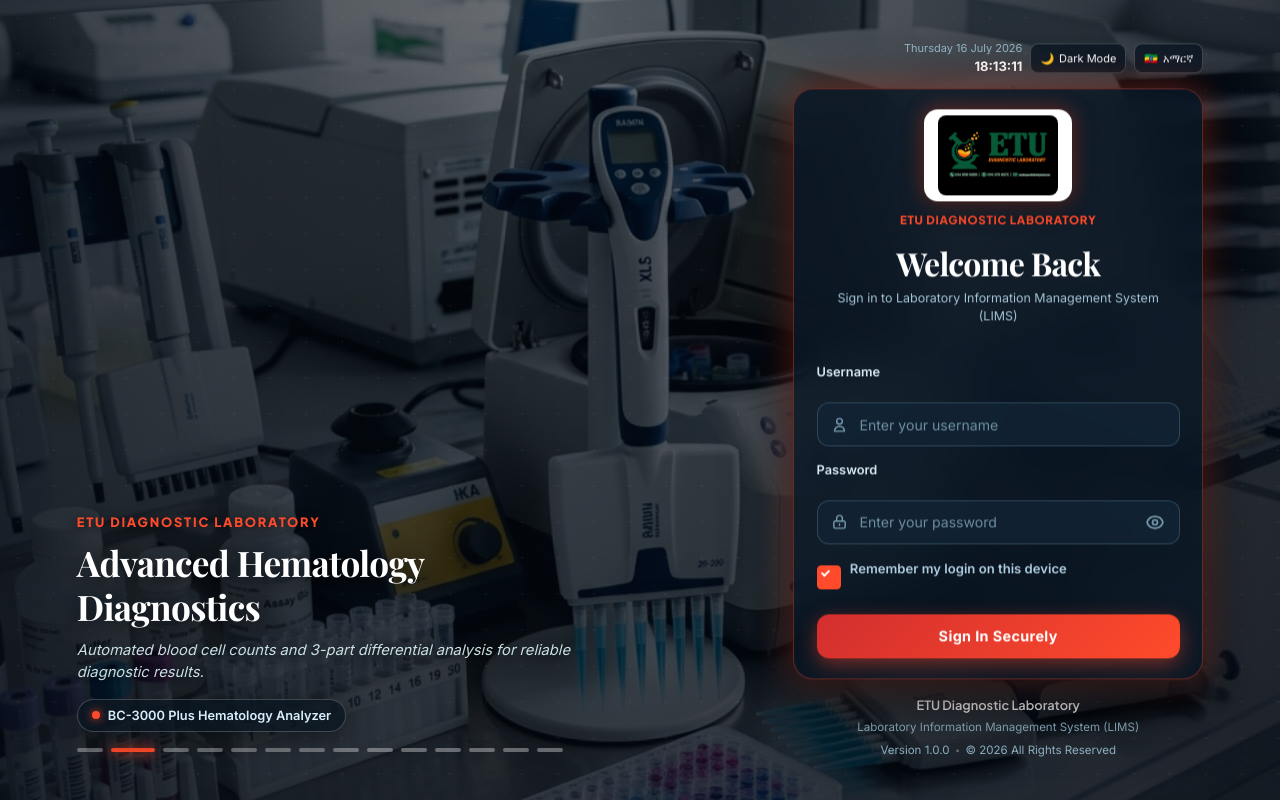
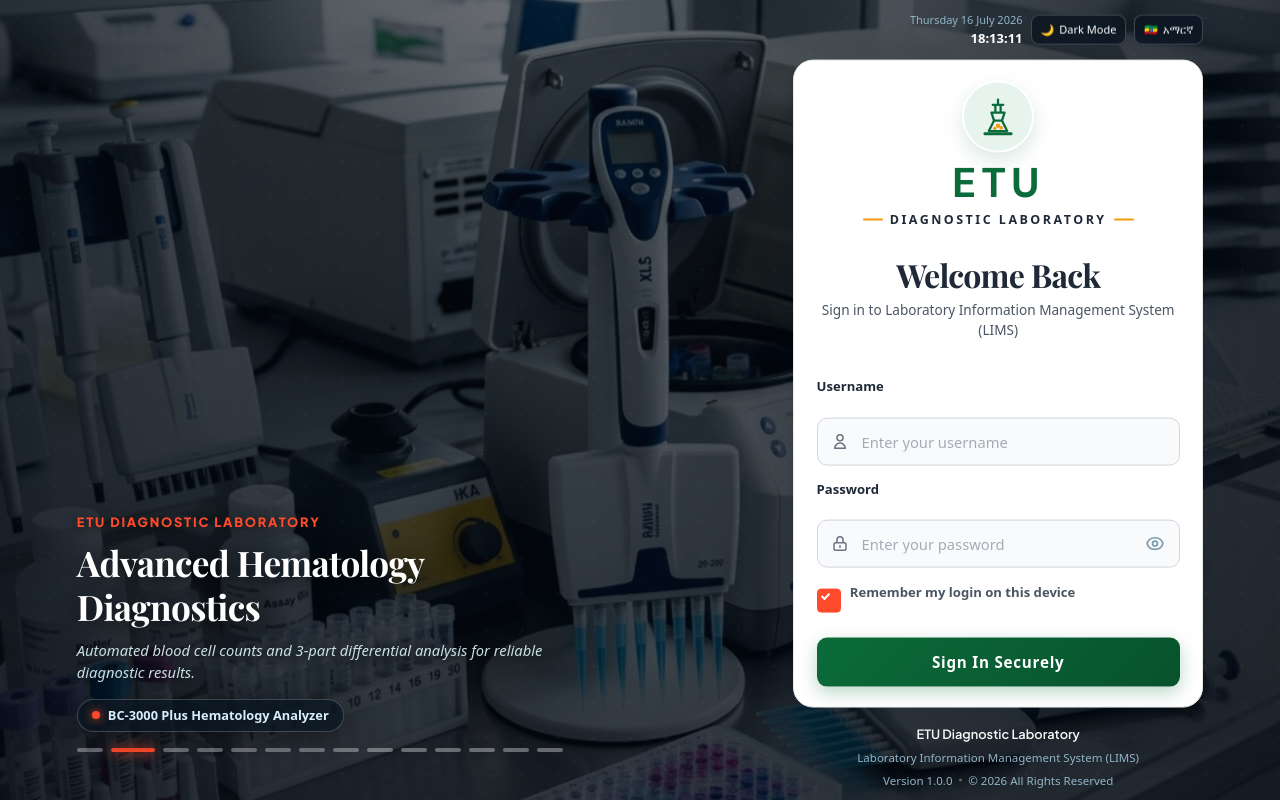
Before and after one commit to mintelove/ETU-Diagonsatic-Laboratory, a React (Vite) app in the folder frontend/: page /login in a window 1280 px wide. Built offline with nearby package versions, Linux system fonts and the light colour scheme; no server answers.

Commit message:
style: redesign login page with LIMS icon, modern typography logo, and medical green palette

```diff
--- a/frontend/src/pages/LoginPage.jsx
+++ b/frontend/src/pages/LoginPage.jsx
@@ -414,15 +414,26 @@ export default function LoginPage() {
 
         <main className="login-card lab-glass-card">
           <header className="login-brand">
-            {/* Prominent Laboratory Logo matching final printable report visual size */}
-            <div className="login-brand__logo-wrapper lab-logo-wrapper-large">
-              <img
-                src={labLogo}
-                alt="ETU Diagnostic Laboratory Logo"
-                className="login-brand__logo-img-large"
-              />
+            {/* LIMS Microscope/Flask Icon */}
+            <div className="lims-hero-icon-container">
+              <div className="lims-hero-icon-wrapper">
+                <svg className="lims-hero-icon-svg" viewBox="0 0 64 64" fill="none" xmlns="http://www.w3.org/2000/svg">
+                  <path d="M32 6V14M24 14H40M28 14V26M36 14V26M22 26H42L38 38H26L22 26Z" stroke="#0B6B3A" strokeWidth="3.5" strokeLinecap="round" strokeLinejoin="round" />
+                  <path d="M26 38L18 54H46L38 38" stroke="#0B6B3A" strokeWidth="3.5" strokeLinecap="round" strokeLinejoin="round" />
+                  <circle cx="32" cy="46" r="3.5" fill="#F39C12" />
+                  <circle cx="27" cy="50" r="2.5" fill="#F39C12" />
+                  <circle cx="37" cy="49" r="2.8" fill="#F39C12" />
+                  <path d="M12 58H52" stroke="#0B6B3A" strokeWidth="4.5" strokeLinecap="round" />
+                </svg>
+              </div>
             </div>
-            <span className="login-brand__name">ETU Diagnostic Laboratory</span>
+
+            {/* Modern Typography Logo */}
+            <div className="lims-typography-logo">
+              <span className="lims-typography-brand">ETU</span>
+              <span className="lims-typography-subtitle">DIAGNOSTIC LABORATORY</span>
+            </div>
+
             <h1 className="login-brand__title">{text.welcome}</h1>
             <p className="login-brand__subtitle">{text.subtitle}</p>
           </header>
--- a/frontend/src/styles/pages/login.css
+++ b/frontend/src/styles/pages/login.css
@@ -11,8 +11,9 @@
   height: 100vh;
   min-height: 100vh;
   overflow: hidden;
-  background: #040a12;
-  color: #eef7fb;
+  background: #F5F7FA !important;
+  color: #1F2937 !important;
+  font-family: system-ui, -apple-system, BlinkMacSystemFont, "Segoe UI", Roboto, sans-serif !important;
 }
 
 /* ── 100VW x 100VH FULL-SCREEN LABORATORY SLIDESHOW BACKGROUND ───── */
@@ -232,75 +233,109 @@
 /* ── Glassmorphic Floating Login Card ─────────────────────────── */
 .lab-glass-card {
   width: 100%;
-  background: rgba(10, 22, 36, 0.78) !important;
-  backdrop-filter: blur(24px) !important;
-  -webkit-backdrop-filter: blur(24px) !important;
-  border: 1px solid var(--scene-card-border, rgba(135, 187, 215, 0.25)) !important;
+  background: #ffffff !important;
+  border: 1px solid #E5E7EB !important;
   border-radius: 20px !important;
-  padding: 1.5rem 1.65rem !important;
-  box-shadow: 0 24px 64px rgba(0, 0, 0, 0.65), 0 0 35px var(--scene-glow, rgba(0, 210, 255, 0.25)) !important;
-  transition: border-color 1.2s ease, box-shadow 1.2s ease !important;
+  padding: 2.2rem 2.2rem !important;
+  box-shadow: 0 20px 48px rgba(15, 23, 42, 0.08), 0 4px 12px rgba(11, 107, 58, 0.04) !important;
+  transition: border-color 0.3s ease, box-shadow 0.3s ease !important;
 }
 
 .lab-glass-card:hover {
-  border-color: var(--scene-accent, rgba(255, 255, 255, 0.4)) !important;
-  box-shadow: 0 28px 72px rgba(0, 0, 0, 0.75), 0 0 45px var(--scene-glow, rgba(0, 210, 255, 0.4)) !important;
+  border-color: #0B6B3A !important;
+  box-shadow: 0 24px 60px rgba(11, 107, 58, 0.14) !important;
 }
 
-/* Prominent Laboratory Logo (Printable Report Size Reference) */
+/* LIMS Hero Icon & Modern Typography Logo */
 .login-brand {
   display: flex;
   flex-direction: column;
   align-items: center;
   text-align: center;
-  margin-bottom: 1.15rem;
+  margin-bottom: 1.25rem;
 }
 
-.lab-logo-wrapper-large {
+.lims-hero-icon-container {
+  display: flex;
+  justify-content: center;
+  align-items: center;
+  margin-bottom: 0.65rem;
+}
+
+.lims-hero-icon-wrapper {
   position: relative;
-  background: #ffffff !important;
-  border-radius: 14px !important;
-  padding: 6px 14px !important;
-  margin-bottom: 0.6rem !important;
-  box-shadow: 0 6px 24px rgba(0, 0, 0, 0.35), 0 0 20px var(--scene-glow, rgba(0, 210, 255, 0.35)) !important;
-  transition: box-shadow 0.8s ease, transform 0.3s ease;
-  display: inline-flex;
+  width: 72px;
+  height: 72px;
+  border-radius: 50%;
+  background: #e6f4ed;
+  display: flex;
   align-items: center;
   justify-content: center;
+  box-shadow: 0 8px 20px rgba(11, 107, 58, 0.15);
+  border: 2px solid #ffffff;
+  transition: transform 0.3s ease, box-shadow 0.3s ease;
 }
 
-.login-brand__logo-img-large {
-  height: 90px;
-  width: auto;
-  max-width: 100%;
-  max-height: 25vh;
-  object-fit: contain;
-  display: block;
-  border-radius: 8px;
+.lims-hero-icon-wrapper:hover {
+  transform: scale(1.06);
+  box-shadow: 0 12px 28px rgba(11, 107, 58, 0.25);
 }
 
-.login-brand__name {
-  font-family: var(--font-display);
-  font-size: 0.72rem;
+.lims-hero-icon-svg {
+  width: 42px;
+  height: 42px;
+}
+
+.lims-typography-logo {
+  display: flex;
+  flex-direction: column;
+  align-items: center;
+  justify-content: center;
+  margin-bottom: 0.85rem;
+}
+
+.lims-typography-brand {
+  font-size: 2.6rem;
+  font-weight: 900;
+  color: #0B6B3A !important;
+  letter-spacing: 0.12em;
+  line-height: 1;
+  text-transform: uppercase;
+  font-family: 'DM Sans', -apple-system, BlinkMacSystemFont, "Segoe UI", Roboto, sans-serif;
+}
+
+.lims-typography-subtitle {
+  font-size: 0.78rem;
   font-weight: 800;
-  letter-spacing: var(--tracking-wider);
+  color: #1F2937 !important;
+  letter-spacing: 0.2em;
   text-transform: uppercase;
-  color: var(--scene-accent, #00d2ff) !important;
-  margin-bottom: 0.2rem;
-  transition: color 0.8s ease;
+  margin-top: 0.35rem;
+  display: flex;
+  align-items: center;
+  gap: 0.45rem;
+}
+
+.lims-typography-subtitle::before,
+.lims-typography-subtitle::after {
+  content: '';
+  display: inline-block;
+  width: 20px;
+  height: 2px;
+  background: #F39C12;
+  border-radius: 2px;
 }
 
 .login-brand__title {
-  font-family: var(--font-display);
-  font-size: 1.45rem;
-  font-weight: 700;
-  color: #ffffff !important;
-  margin-bottom: 0.2rem;
+  font-size: 1.35rem;
+  font-weight: 800;
+  color: #1F2937 !important;
+  margin-bottom: 0.25rem;
 }
 
 .login-brand__subtitle {
-  font-size: 0.78rem;
-  color: #a4c4d5 !important;
+  font-size: 0.85rem;
+  color: #4B5563 !important;
   line-height: 1.45;
 }
 
@@ -318,9 +353,9 @@
 }
 
 .login-field__label {
-  font-size: 0.8rem;
-  font-weight: 600;
-  color: #d8ebf5 !important;
+  font-size: 0.82rem;
+  font-weight: 700;
+  color: #1F2937 !important;
 }
 
 .login-field__input-wrapper {
@@ -332,9 +367,9 @@
 .login-field__icon {
   position: absolute;
   left: 14px;
-  width: 17px;
-  height: 17px;
-  color: #799cb0 !important;
+  width: 18px;
+  height: 18px;
+  color: #6B7280 !important;
   transition: color 0.2s ease;
   pointer-events: none;
   z-index: 1;
@@ -342,18 +377,18 @@
 
 .login-field__input {
   width: 100%;
-  padding: 0.65rem 0.85rem;
-  padding-left: 42px;
-  font-size: 0.88rem;
-  background: rgba(18, 36, 52, 0.85) !important;
-  border: 1.5px solid rgba(135, 187, 215, 0.25) !important;
-  border-radius: var(--radius-md);
-  color: #ffffff !important;
+  padding: 0.75rem 0.95rem;
+  padding-left: 44px;
+  font-size: 0.92rem;
+  background: #F9FAFB !important;
+  border: 1.5px solid #D1D5DB !important;
+  border-radius: 10px !important;
+  color: #1F2937 !important;
   transition: all 0.2s ease;
 }
 
 .login-field__input::placeholder {
-  color: #799cb0 !important;
+  color: #9CA3AF !important;
 }
 
 .login-field__input--password {
@@ -361,13 +396,14 @@
 }
 
 .login-field__input:focus {
-  border-color: var(--scene-accent, #00d2ff) !important;
-  box-shadow: 0 0 0 3px rgba(0, 210, 255, 0.2) !important;
+  border-color: #0B6B3A !important;
+  background: #ffffff !important;
+  box-shadow: 0 0 0 3px rgba(11, 107, 58, 0.18) !important;
   outline: none;
 }
 
 .login-field__input-wrapper:focus-within .login-field__icon {
-  color: var(--scene-accent, #00d2ff) !important;
+  color: #0B6B3A !important;
 }
 
 .login-field__toggle-password {
@@ -440,7 +476,7 @@
 
 .login-remember__label {
   font-size: 0.82rem;
-  color: #b0cedf !important;
+  color: #4B5563 !important;
   cursor: pointer;
   user-select: none;
 }
@@ -449,24 +485,25 @@
 .lab-dynamic-btn {
   position: relative;
   width: 100%;
-  padding: 0.7rem 1.25rem;
-  font-size: 0.9rem;
-  font-weight: 700;
-  letter-spacing: var(--tracking-wide);
+  padding: 0.82rem 1.4rem;
+  font-size: 0.95rem;
+  font-weight: 800;
+  letter-spacing: 0.05em;
   color: #ffffff !important;
-  background: var(--scene-btn-bg, linear-gradient(135deg, #0b6bcb 0%, #00d2ff 100%)) !important;
-  border-radius: var(--radius-md);
+  background: linear-gradient(135deg, #0B6B3A 0%, #08522c 100%) !important;
+  border-radius: 10px !important;
   border: none;
   cursor: pointer;
-  transition: background 1.2s ease, box-shadow 1.2s ease, transform 0.25s ease !important;
-  box-shadow: 0 6px 20px var(--scene-glow, rgba(0, 210, 255, 0.35)) !important;
+  box-shadow: 0 6px 18px rgba(11, 107, 58, 0.28) !important;
+  transition: transform 0.2s ease, box-shadow 0.2s ease, background 0.2s ease !important;
   overflow: hidden;
   margin-top: 0.35rem;
 }
 
 .lab-dynamic-btn:hover:not(:disabled) {
-  transform: translateY(-2px) scale(1.01) !important;
-  box-shadow: 0 10px 28px var(--scene-glow, rgba(0, 210, 255, 0.55)) !important;
+  background: linear-gradient(135deg, #0d7c43 0%, #0B6B3A 100%) !important;
+  transform: translateY(-2px) !important;
+  box-shadow: 0 10px 24px rgba(11, 107, 58, 0.38) !important;
 }
 
 .lab-dynamic-btn:active:not(:disabled) {
```
Also changed, not shown: 51 other files (tests, documents, lock files or other folders).
